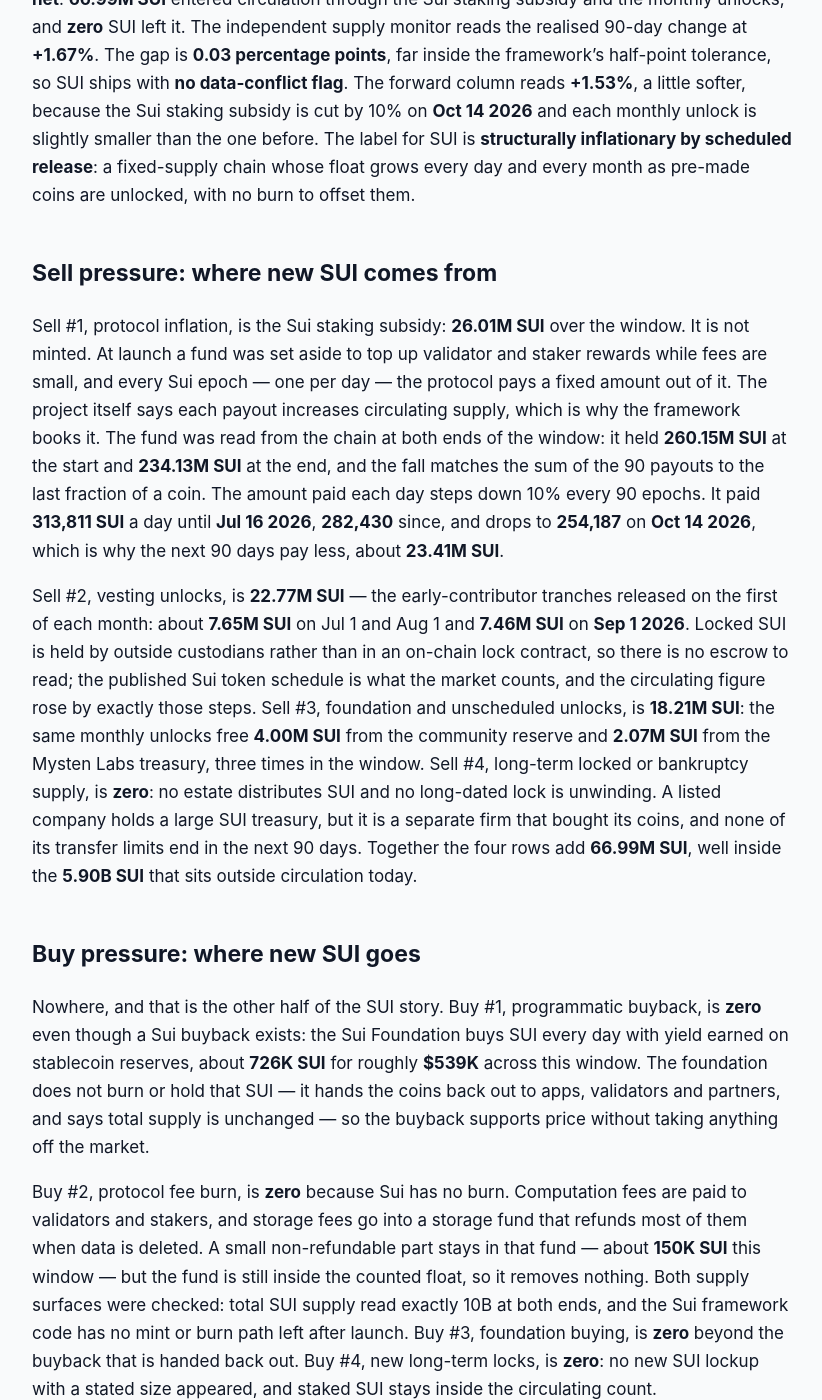
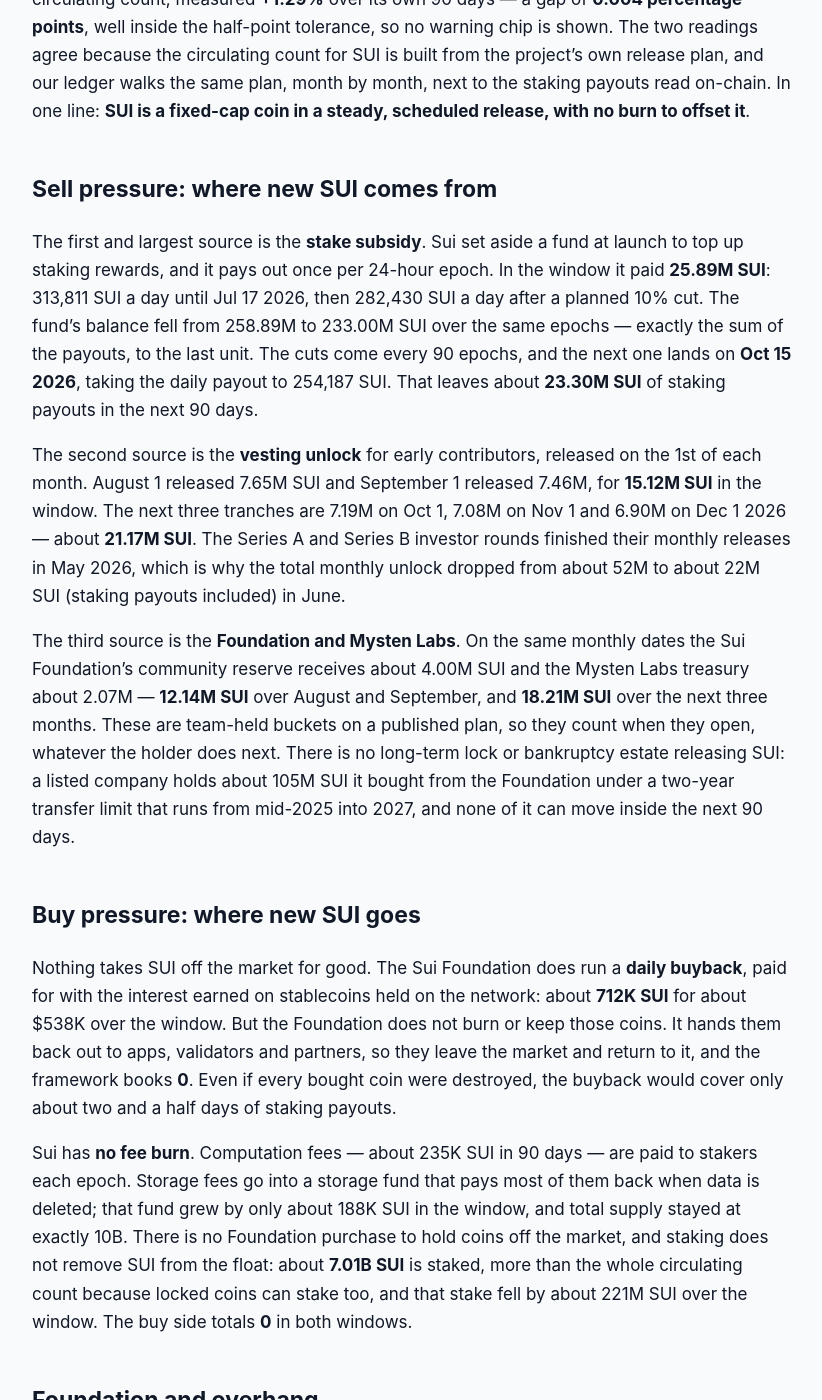
Before and after one commit to jeevansongmy-spec/mrnasdog-articles, a Jekyll site: the page built from crypto/sui-pressure-framework.md, in a window 1280 px wide and 1400 px high, scrolled down 585 px. Shown: the whole window, without its empty margins (228-1050 px from the left). Built offline with Jekyll 4.4.1, drawn with Linux system fonts in a browser that asks for light colours; some of the changed text lies outside the part shown.

Commit message:
publish: crypto/sui-pressure-framework

```diff
--- a/crypto/sui-pressure-framework.md
+++ b/crypto/sui-pressure-framework.md
@@ -1,6 +1,6 @@
 ---
-title: "SUI Inflation Analysis · September 2026 · Supply growing, projected to keep growing"
-description: "SUI supply is growing at +1.64% net over 90 days: a staking subsidy and monthly unlocks added 66.99M SUI and nothing is burned. Forward reading +1.53% net."
+title: "SUI Inflation Analysis · September 2026 · Supply growing · projected to keep growing"
+description: "SUI supply is growing: staking payouts and monthly unlocks added 53.15M SUI in 90 days, nothing burned — +1.30% net, +1.53% projected for the next 90 days."
 canonical_url: "https://mrnasdog.com/research/sui/inflation"
 tags: ["crypto", "sui", "layer1", "vesting"]
 published: true
@@ -8,44 +8,50 @@ published: true
 
 > Originally published at **[mrnasdog.com/research/sui/inflation](https://mrnasdog.com/research/sui/inflation)** by MrNasdog.
 
-# SUI Inflation Analysis · September 2026 · Supply growing, projected to keep growing
+# SUI Inflation Analysis · September 2026 · Supply growing · projected to keep growing
 
-SUI, the native coin of the Sui layer-1, was created in full at launch — **10B SUI**, with no mint and no burn — so every change in SUI supply is a release of coins that already exist. Two mechanisms release them: a staking subsidy paid out every day that came to **26.01M SUI** over the last 90 days, and monthly Sui unlocks to early contributors, the community reserve and the Mysten Labs treasury that added **40.98M SUI**. Nothing is removed, so the MrNasdog Pressure Framework reads SUI at **+1.64% net** over the last 90 days against a supply-monitor reading of **+1.67%** — a gap of **0.03 percentage points**, which is agreement, not conflict. With **4.10B SUI** circulating out of 10B, SUI has more than half of its supply still to release.
+The MrNasdog Pressure Framework reads **SUI** as a coin whose market supply is growing: **53.15M SUI** entered the float in the last 90 days and none left it, a net of **+1.30%** of the **4.10B SUI** in circulation. The flow comes from two places — staking payouts drawn from a fund set aside at launch, and unlocks on the 1st of every month — while Sui burns nothing. The next 90 days read **+1.53%**, because three monthly unlocks fall inside the window instead of two. All **10B SUI** already exist, so the growth is locked supply reaching the market, not new coins being minted.
 
 ## The verdict, in one paragraph
 
-For the 90-day window ending **Sep 25 2026**, the Pressure Framework reads **SUI at +1.64% net**: **66.99M SUI** entered circulation through the Sui staking subsidy and the monthly unlocks, and **zero** SUI left it. The independent supply monitor reads the realised 90-day change at **+1.67%**. The gap is **0.03 percentage points**, far inside the framework's half-point tolerance, so SUI ships with **no data-conflict flag**. The forward column reads **+1.53%**, a little softer, because the Sui staking subsidy is cut by 10% on **Oct 14 2026** and each monthly unlock is slightly smaller than the one before. The label for SUI is **structurally inflationary by scheduled release**: a fixed-supply chain whose float grows every day and every month as pre-made coins are unlocked, with no burn to offset them.
+Over the 90 days to Sep 29 2026 the SUI float grew by **+1.30%**, and the framework projects **+1.53%** for the 90 days to Dec 28 2026. Our supply monitor, which reads the market-wide circulating count, measured **+1.29%** over its own 90 days — a gap of **0.004 percentage points**, well inside the half-point tolerance, so no warning chip is shown. The two readings agree because the circulating count for SUI is built from the project's own release plan, and our ledger walks the same plan, month by month, next to the staking payouts read on-chain. In one line: **SUI is a fixed-cap coin in a steady, scheduled release, with no burn to offset it**.
 
 ## Sell pressure: where new SUI comes from
 
-Sell #1, protocol inflation, is the Sui staking subsidy: **26.01M SUI** over the window. It is not minted. At launch a fund was set aside to top up validator and staker rewards while fees are small, and every Sui epoch — one per day — the protocol pays a fixed amount out of it. The project itself says each payout increases circulating supply, which is why the framework books it. The fund was read from the chain at both ends of the window: it held **260.15M SUI** at the start and **234.13M SUI** at the end, and the fall matches the sum of the 90 payouts to the last fraction of a coin. The amount paid each day steps down 10% every 90 epochs. It paid **313,811 SUI** a day until **Jul 16 2026**, **282,430** since, and drops to **254,187** on **Oct 14 2026**, which is why the next 90 days pay less, about **23.41M SUI**.
+The first and largest source is the **stake subsidy**. Sui set aside a fund at launch to top up staking rewards, and it pays out once per 24-hour epoch. In the window it paid **25.89M SUI**: 313,811 SUI a day until Jul 17 2026, then 282,430 SUI a day after a planned 10% cut. The fund's balance fell from 258.89M to 233.00M SUI over the same epochs — exactly the sum of the payouts, to the last unit. The cuts come every 90 epochs, and the next one lands on **Oct 15 2026**, taking the daily payout to 254,187 SUI. That leaves about **23.30M SUI** of staking payouts in the next 90 days.
 
-Sell #2, vesting unlocks, is **22.77M SUI** — the early-contributor tranches released on the first of each month: about **7.65M SUI** on Jul 1 and Aug 1 and **7.46M SUI** on **Sep 1 2026**. Locked SUI is held by outside custodians rather than in an on-chain lock contract, so there is no escrow to read; the published Sui token schedule is what the market counts, and the circulating figure rose by exactly those steps. Sell #3, foundation and unscheduled unlocks, is **18.21M SUI**: the same monthly unlocks free **4.00M SUI** from the community reserve and **2.07M SUI** from the Mysten Labs treasury, three times in the window. Sell #4, long-term locked or bankruptcy supply, is **zero**: no estate distributes SUI and no long-dated lock is unwinding. A listed company holds a large SUI treasury, but it is a separate firm that bought its coins, and none of its transfer limits end in the next 90 days. Together the four rows add **66.99M SUI**, well inside the **5.90B SUI** that sits outside circulation today.
+The second source is the **vesting unlock** for early contributors, released on the 1st of each month. August 1 released 7.65M SUI and September 1 released 7.46M, for **15.12M SUI** in the window. The next three tranches are 7.19M on Oct 1, 7.08M on Nov 1 and 6.90M on Dec 1 2026 — about **21.17M SUI**. The Series A and Series B investor rounds finished their monthly releases in May 2026, which is why the total monthly unlock dropped from about 52M to about 22M SUI (staking payouts included) in June.
+
+The third source is the **Foundation and Mysten Labs**. On the same monthly dates the Sui Foundation's community reserve receives about 4.00M SUI and the Mysten Labs treasury about 2.07M — **12.14M SUI** over August and September, and **18.21M SUI** over the next three months. These are team-held buckets on a published plan, so they count when they open, whatever the holder does next. There is no long-term lock or bankruptcy estate releasing SUI: a listed company holds about 105M SUI it bought from the Foundation under a two-year transfer limit that runs from mid-2025 into 2027, and none of it can move inside the next 90 days.
 
 ## Buy pressure: where new SUI goes
 
-Nowhere, and that is the other half of the SUI story. Buy #1, programmatic buyback, is **zero** even though a Sui buyback exists: the Sui Foundation buys SUI every day with yield earned on stablecoin reserves, about **726K SUI** for roughly **$539K** across this window. The foundation does not burn or hold that SUI — it hands the coins back out to apps, validators and partners, and says total supply is unchanged — so the buyback supports price without taking anything off the market.
+Nothing takes SUI off the market for good. The Sui Foundation does run a **daily buyback**, paid for with the interest earned on stablecoins held on the network: about **712K SUI** for about $538K over the window. But the Foundation does not burn or keep those coins. It hands them back out to apps, validators and partners, so they leave the market and return to it, and the framework books **0**. Even if every bought coin were destroyed, the buyback would cover only about two and a half days of staking payouts.
 
-Buy #2, protocol fee burn, is **zero** because Sui has no burn. Computation fees are paid to validators and stakers, and storage fees go into a storage fund that refunds most of them when data is deleted. A small non-refundable part stays in that fund — about **150K SUI** this window — but the fund is still inside the counted float, so it removes nothing. Both supply surfaces were checked: total SUI supply read exactly 10B at both ends, and the Sui framework code has no mint or burn path left after launch. Buy #3, foundation buying, is **zero** beyond the buyback that is handed back out. Buy #4, new long-term locks, is **zero**: no new SUI lockup with a stated size appeared, and staked SUI stays inside the circulating count.
+Sui has **no fee burn**. Computation fees — about 235K SUI in 90 days — are paid to stakers each epoch. Storage fees go into a storage fund that pays most of them back when data is deleted; that fund grew by only about 188K SUI in the window, and total supply stayed at exactly 10B. There is no Foundation purchase to hold coins off the market, and staking does not remove SUI from the float: about **7.01B SUI** is staked, more than the whole circulating count because locked coins can stake too, and that stake fell by about 221M SUI over the window. The buy side totals **0** in both windows.
 
 ## Foundation and overhang
 
-The SUI overhang is large and mostly known. The Sui token schedule still has about **686M SUI** to release month by month through May 2030, and a further **5.22B SUI** is allocated with no release dates at all beyond 2030 — together the **5.90B SUI** outside circulation today, most of it in the community reserve the Sui Foundation manages. The staking-subsidy fund, now **234.13M SUI**, is the one piece readable on-chain, so it is re-read from the chain every refresh; the custodial tranches are checked against the published schedule every two weeks. The buyback is watched as well, although by design it holds no pile. If any of these balances falls faster than its published schedule between refreshes, the outflow enters Sell #3 at the next refresh.
+About **5.90B SUI** — 59% of the 10B total — is not yet in the float, and all of it is team, Foundation or protocol controlled. About **686M SUI** is still due on the published plan between now and May 2030, released each month on the 1st: the contributor, reserve and Mysten Labs tranches plus the staking payouts. Of that, **233.0M SUI** sits in the staking fund, which pays out every day on a falling rate. The largest block, about **5.22B SUI**, has no published release date after May 2030; the project says the pace will follow how the Foundation deploys its allocation for builders and the ecosystem.
 
-## How SUI compares to other proof-of-stake layer-1 chains
+We re-read the staking fund from the chain at every rebuild, and the monthly plan and the Foundation's buyback records on a walk every two weeks. If any of these balances falls faster than the plan between refreshes, the extra outflow enters Sell #3 at the next refresh. The buyback destination holds almost nothing by design, since the coins are passed on as they are bought.
 
-SUI sits in the class of proof-of-stake layer-1 chains that created their whole supply at launch and pay validators out of a pre-made fund, rather than minting new coins forever. That makes SUI different from an uncapped proof-of-stake chain, whose staking rewards are freshly minted and whose supply has no cap: SUI supply can never pass 10B, and the Sui staking subsidy shrinks by a tenth every quarter until it runs out. The trade-off is timing. An uncapped chain spreads its dilution evenly over decades; SUI front-loads it, with **59%** of all SUI still outside circulation and a monthly unlock calendar that keeps releasing it.
+## How SUI compares to other Move-based Layer 1s
 
-Against chains that burn part of every fee, SUI has no offset at all. A fee burn lets heavy usage cancel some issuance; Sui routes fees to validators and to the storage fund instead, so busier blocks never slow SUI supply growth. The Sui fee base is also small next to the subsidy — gas fees came to about **223K SUI** over the window, under 1% of the **26.01M SUI** the subsidy paid — and the network cut its reference gas price about five times in April 2026. The buyback is the closest thing to a sink, and it is built to recycle SUI rather than remove it.
+SUI and Aptos (APT) share the Move language and a similar origin, but their supply models differ at the root. **SUI has a hard cap**: all 10B coins were created at launch, and staking rewards are paid from a pre-funded pot. Aptos mints new APT for staking rewards with no fixed cap, and burns gas fees against it. So SUI's supply growth is set by a release plan that ends, while APT's depends on an open-ended reward rate minus a fee burn.
+
+Against the larger smart-contract chains, SUI is unusual for having **no burn at all**. Ethereum and Solana both destroy part of every fee, which sets a floor under their net issuance when the network is busy. Sui instead sends computation fees to stakers and parks storage fees in a refundable fund, and it cut its gas price roughly five times in April 2026 and made supported stablecoin transfers free in May 2026. Usage therefore does little to shrink SUI's supply; the release plan decides it.
+
+The trade-off is visibility. A capped, pre-minted coin like SUI will never be diluted past 10B, but 59% of that cap is still locked, and the pace of the largest block is left to the Foundation. That makes SUI's supply easier to forecast than an uncapped chain's over the next few months, and harder to forecast after 2030.
 
 ## What to watch in the next 90 days
 
-The **Oct 1 2026** Sui unlock is the next dated release, about **13.26M SUI** across early contributors, the community reserve and the Mysten Labs treasury. On **Oct 14 2026** the staking subsidy falls 10%, to about **254,187 SUI** a day, the step that pulls the forward reading down. The **Nov 1 2026** and **Dec 1 2026** unlocks follow at about **13.15M** and **12.97M SUI**. Last, the buyback: it hands its coins back out today, and a switch to burning or holding them would open the first non-zero buy row SUI has had.
+**Oct 1 2026**: the monthly unlock of about 13.26M SUI — 7.19M to early contributors, 4.00M to the community reserve and 2.07M to Mysten Labs. **Oct 15 2026**: the next 10% cut to the staking payout, to 254,187 SUI a day. **Nov 1 2026** and **Dec 1 2026**: unlocks of about 13.15M and 12.97M SUI. Also on the watch line: any change to the Foundation's buyback, which today recycles coins instead of removing them, and any Foundation sale of locked SUI to treasury companies, which would move coins outside the published plan.
 
 ## Summary
 
-The MrNasdog Pressure Framework reads SUI at **+1.64% net** over the trailing 90 days and **+1.53%** over the next 90, with a buy side that is zero on every row. The structural mechanism is a fixed **10B SUI** supply released on a schedule — a staking subsidy paid every day that shrinks every quarter plus monthly unlocks — with no burn to offset it, while the Sui Foundation's buyback recycles its coins instead of removing them. The key risk is the size of what is still to come: **5.90B SUI** sits outside circulation, and **5.22B** of it has no published dates. The cap is hard — SUI supply can never pass 10B — but SUI will keep growing toward it for years.
+SUI's float grew **+1.30%** in the last 90 days and is projected to grow **+1.53%** in the next 90, from daily staking payouts and monthly unlocks, with nothing burned and a Foundation buyback that hands its coins back out. The supply is capped at 10B and every coin already exists, so the growth is locked supply reaching the market on a published plan. The key risk is the 5.22B SUI with no published release date after May 2030; the ceiling is the 10B cap itself.
 
 ---
 
-*MrNasdog Pressure Framework analysis of SUI, Metric 1 — Inflation. Data + explanation only. Not financial advice. Updated Sep 25 2026.*
+*MrNasdog Pressure Framework analysis of SUI, Metric 1 — Inflation. Data + explanation only. Not financial advice. Checked Sep 29 2026.*
```
